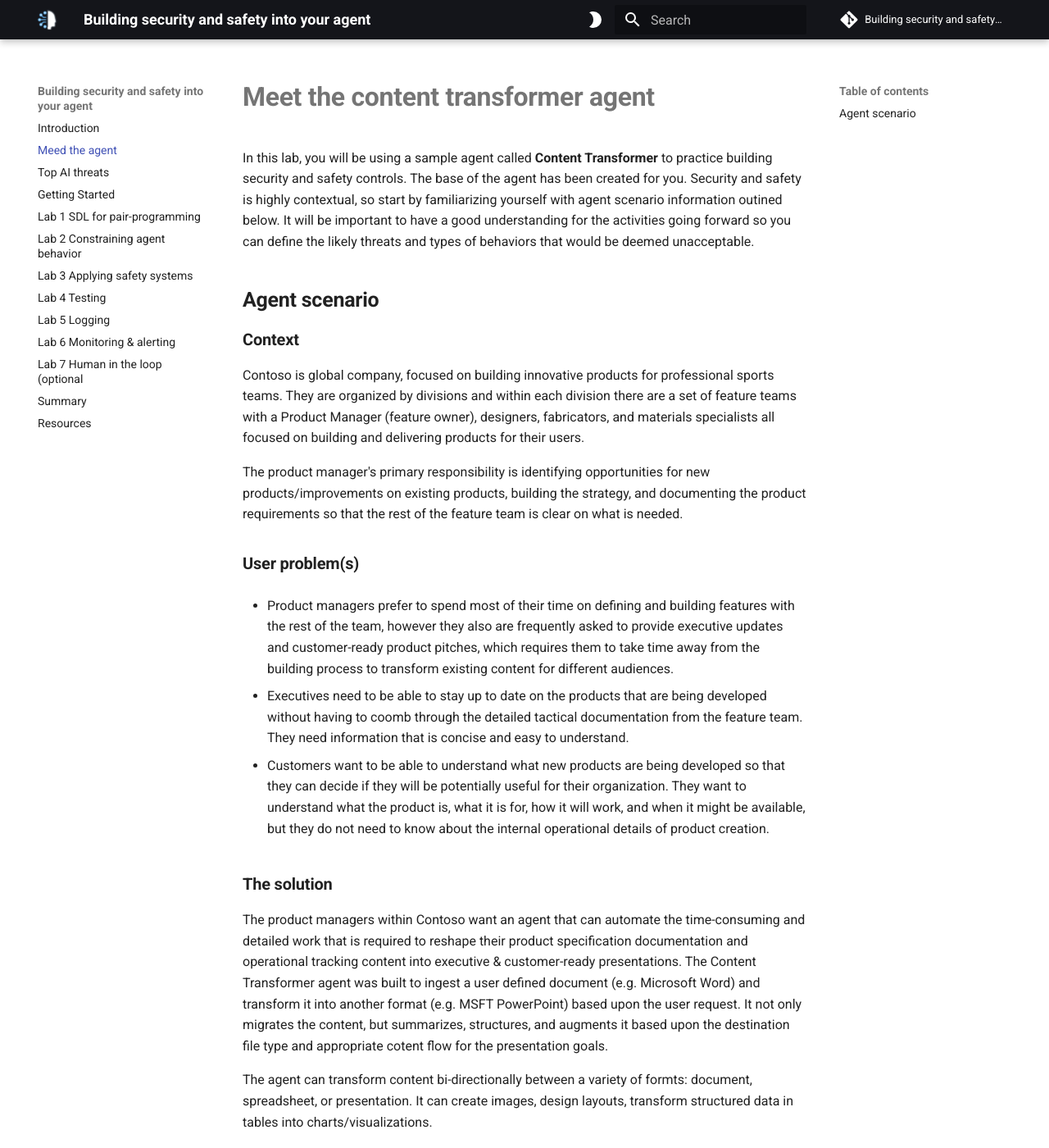
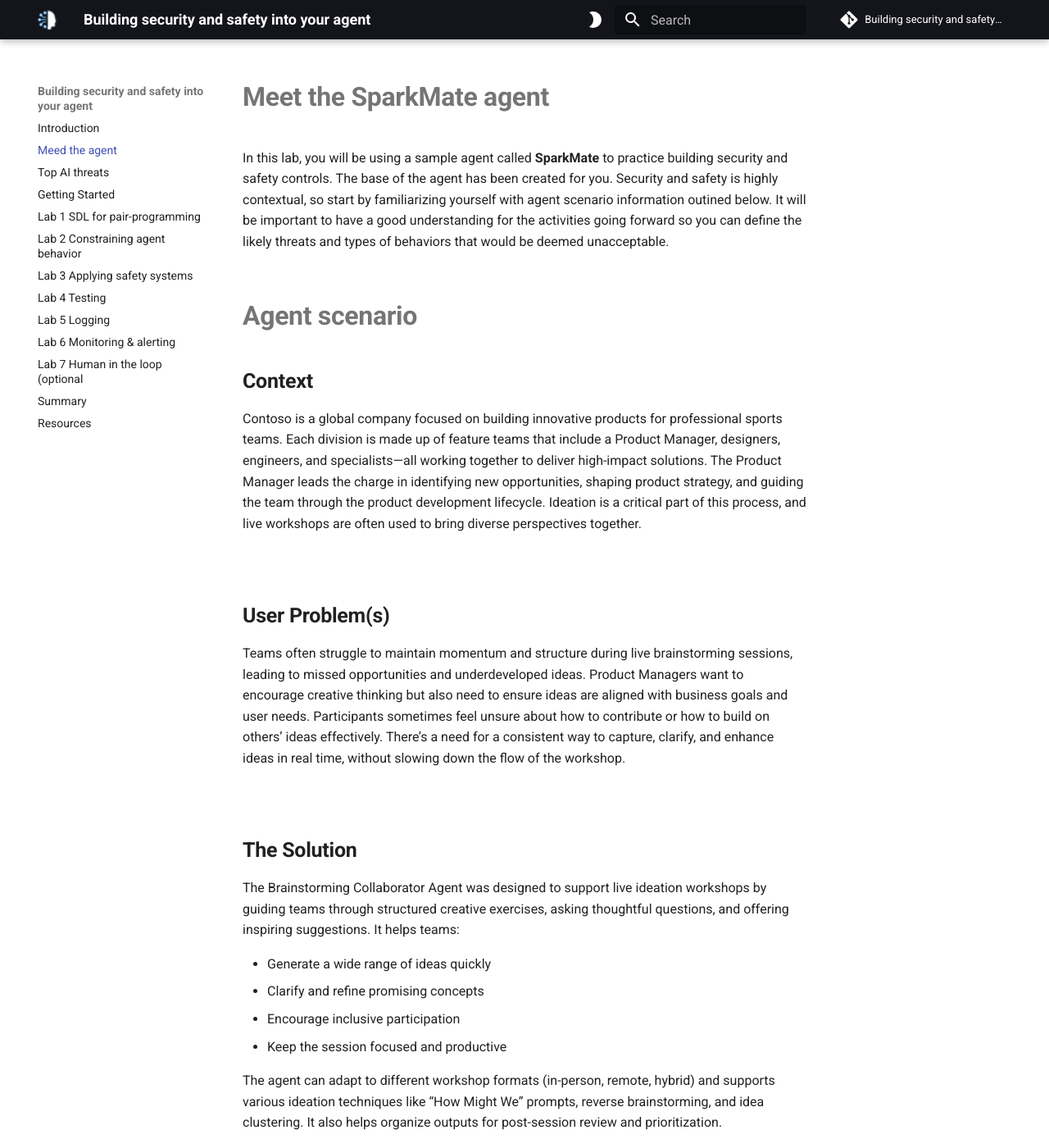
Before and after one commit to Harmonym/security-lab-time-for-agents, an MkDocs documentation site: the page built from docs/docs/meet-the-agent.md, in a window 1280 px wide and 1400 px high. Shown: the whole window at 82% size. Built offline with MkDocs 1.6.1 and Material for MkDocs 9.7.7, drawn with Linux system fonts in a browser that asks for light colours; comment, search, counter and statistics services are not loaded; some of the changed text lies outside the part shown.

Commit message:
Replace Content Transformer agent with SparkMate agent
introducing sparkmate

```diff
--- a/docs/docs/meet-the-agent.md
+++ b/docs/docs/meet-the-agent.md
@@ -1,25 +1,32 @@
-# Meet the content transformer agent
+# Meet the SparkMate agent
 
-In this lab, you will be using a sample agent called **Content Transformer** to practice building security and safety controls. The base of the agent has been created for you. Security and safety is highly contextual, so start by familiarizing yourself with agent scenario information outined below. It will be important to have a good understanding for the activities going forward so you can define the likely threats and types of behaviors that would be deemed unacceptable.
+In this lab, you will be using a sample agent called **SparkMate** to practice building security and safety controls. The base of the agent has been created for you. Security and safety is highly contextual, so start by familiarizing yourself with agent scenario information outined below. It will be important to have a good understanding for the activities going forward so you can define the likely threats and types of behaviors that would be deemed unacceptable.
 
-## Agent scenario
+<br>
 
-### Context
-Contoso is global company, focused on building innovative products for professional sports teams. They are organized by divisions and within each division there are a set of feature teams with a Product Manager (feature owner), designers, fabricators, and materials specialists all focused on building and delivering products for their users.
+# Agent scenario
 
- The product manager's primary responsibility is identifying opportunities for new products/improvements on existing products, building the strategy, and documenting the product requirements so that the rest of the feature team is clear on what is needed.
+## Context
+Contoso is a global company focused on building innovative products for professional sports teams. Each division is made up of feature teams that include a Product Manager, designers, engineers, and specialists—all working together to deliver high-impact solutions.
+The Product Manager leads the charge in identifying new opportunities, shaping product strategy, and guiding the team through the product development lifecycle. Ideation is a critical part of this process, and live workshops are often used to bring diverse perspectives together.
 
-### User problem(s)
-- Product managers prefer to spend most of their time on defining and building features with the rest of the team, however they also are frequently asked to provide executive updates and customer-ready product pitches, which requires them to take time away from the building process to transform existing content for different audiences.
+<br>
 
-- Executives need to be able to stay up to date on the products that are being developed without having to coomb through the detailed tactical documentation from the feature team. They need information that is concise and easy to understand.
+## User Problem(s)
 
-- Customers want to be able to understand what new products are being developed so that they can decide if they will be potentially useful for their organization. They want to understand what the product is, what it is for, how it will work, and when it might be available, but they do not need to know about the internal operational details of product creation.
+Teams often struggle to maintain momentum and structure during live brainstorming sessions, leading to missed opportunities and underdeveloped ideas.
+Product Managers want to encourage creative thinking but also need to ensure ideas are aligned with business goals and user needs.
+Participants sometimes feel unsure about how to contribute or how to build on others’ ideas effectively.
+There’s a need for a consistent way to capture, clarify, and enhance ideas in real time, without slowing down the flow of the workshop.
 
-### The solution
-The product managers within Contoso want an agent that can automate the time-consuming and detailed work that is required to reshape their product specification documentation and operational tracking content into executive & customer-ready presentations. The Content Transformer agent was built to ingest a user defined document (e.g. Microsoft Word) and transform it into another format (e.g. MSFT PowerPoint) based upon the user request. It not only migrates the content, but summarizes, structures, and augments it based upon the destination file type and appropriate cotent flow for the presentation goals.
+<br>
 
-The agent can transform content bi-directionally between a variety of formts: document, spreadsheet, or presentation. It can create images, design layouts, transform structured data in tables into charts/visualizations.
+## The Solution
+The Brainstorming Collaborator Agent was designed to support live ideation workshops by guiding teams through structured creative exercises, asking thoughtful questions, and offering inspiring suggestions. It helps teams:
 
+- Generate a wide range of ideas quickly
+- Clarify and refine promising concepts
+- Encourage inclusive participation
+- Keep the session focused and productive
 
-[xxxximage - content transformer agent illustration xxxx]
+The agent can adapt to different workshop formats (in-person, remote, hybrid) and supports various ideation techniques like “How Might We” prompts, reverse brainstorming, and idea clustering. It also helps organize outputs for post-session review and prioritization.
```
